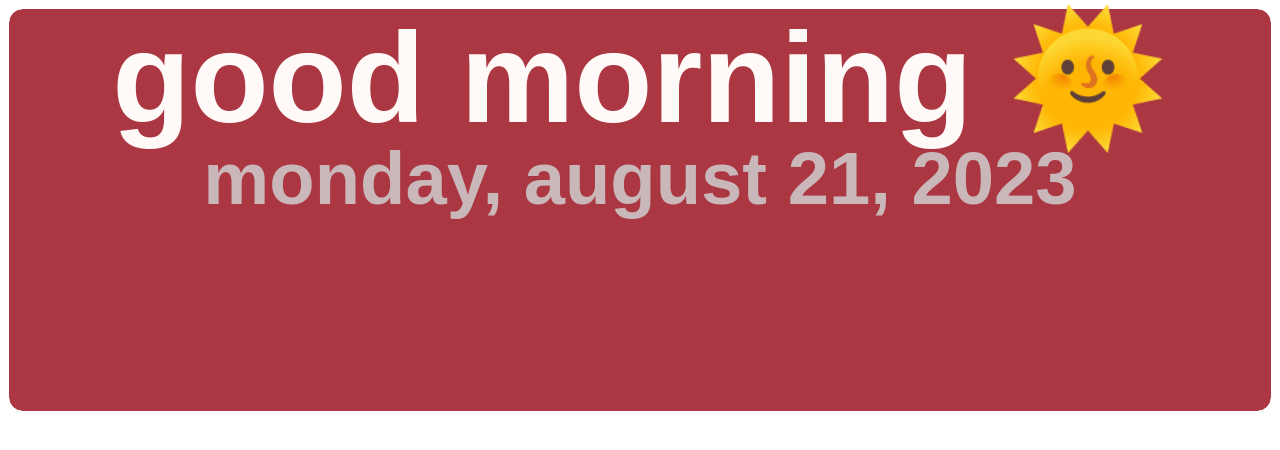
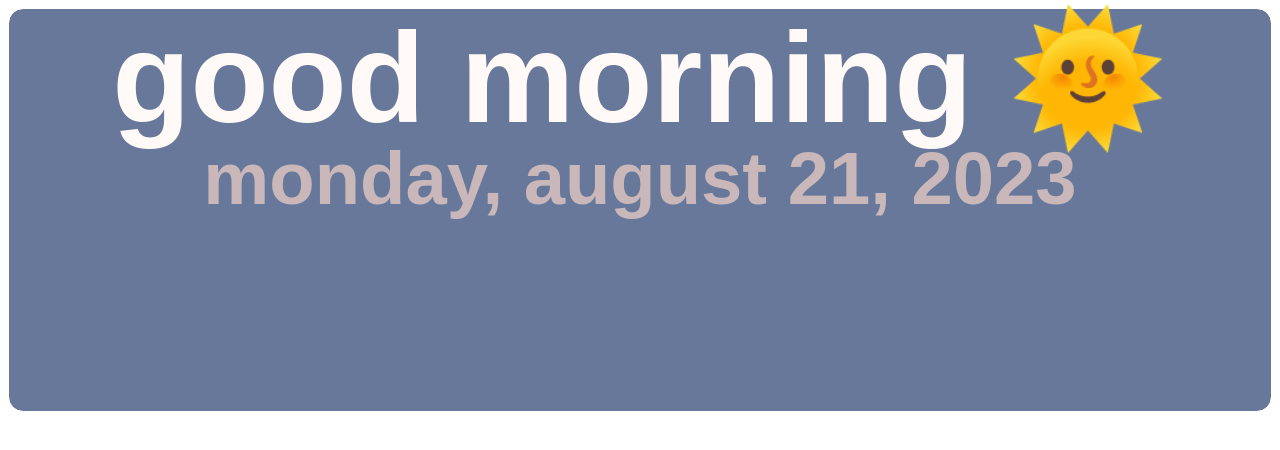
Before and after one commit to jhneri/notion2022, a plain HTML site: page index.html in a window 1280 px wide. Drawn offline with Linux system fonts and the light colour scheme.

Commit message:
Update index.html

```diff
--- a/index.html
+++ b/index.html
@@ -12,7 +12,7 @@
         color: #fff9f7;
         padding: 5px;
         border: 1px solid #ffffff;
-        background: #9B111ED6;
+        background: #67789A;
         border-radius: 15px 15px 15px 15px;
         background-clip: padding-box;
         justify-content: center;
```
